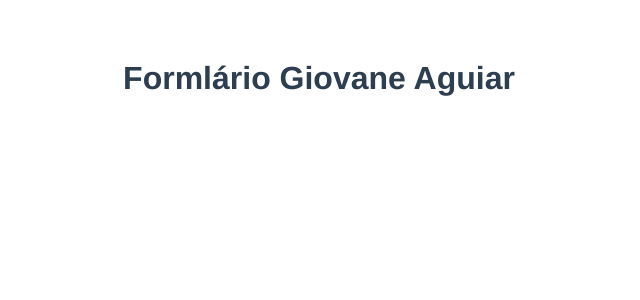
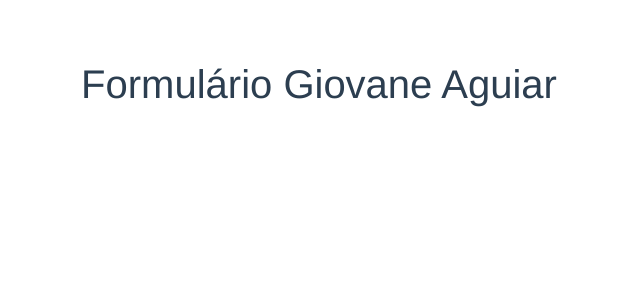
Before and after one commit to giovaneaguiar/crud-vue, a Vue app: page / in a window 1280 px wide. Shown: the top 300 px of the page, without its empty margins (321-961 px from the left). Built offline with nearby package versions, Linux system fonts and the light colour scheme.

Commit message:
instala plugin bootstrap-vue e axios http

```diff
--- a/babel.config.js
+++ b/babel.config.js
@@ -1,5 +1,5 @@
 module.exports = {
-  presets: [
-    '@vue/cli-plugin-babel/preset'
+  "presets": [
+    "@vue/cli-plugin-babel/preset"
   ]
 }
--- a/src/App.vue
+++ b/src/App.vue
@@ -1,6 +1,6 @@
 <template>
   <div id="app">
-    <h1>Formlário Giovane Aguiar</h1>
+    <h1>Formulário Giovane Aguiar</h1>
   </div>
 </template>
 
--- a/src/main.js
+++ b/src/main.js
@@ -1,4 +1,7 @@
+import '@babel/polyfill'
+import 'mutationobserver-shim'
 import Vue from 'vue'
+import './plugins/bootstrap-vue'
 import App from './App.vue'
 
 Vue.config.productionTip = false
```
Also changed, not shown: package.json (+10 -0 lines), src/plugins/bootstrap-vue.js (added, +7 -0 lines), 1 other file (tests, documents, lock files or other folders).
